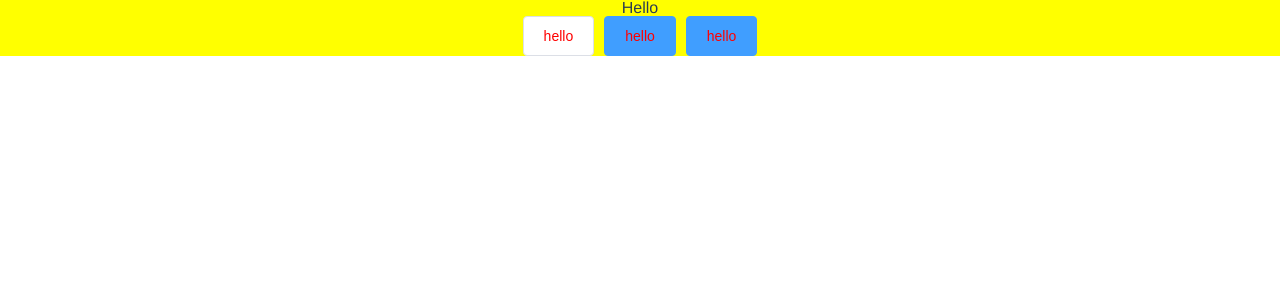
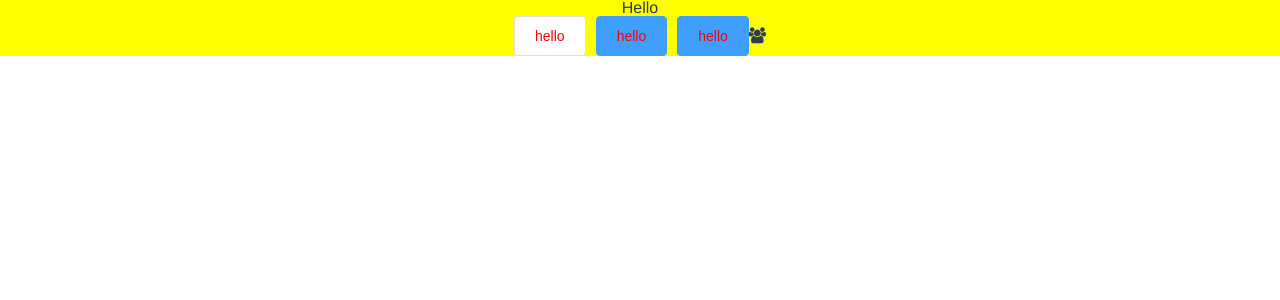
Before and after one commit to sikuai2333/vue-admin-v2, a Vue app: page / in a window 1280 px wide. Shown: the top 300 px of the page. Built offline with nearby package versions, Linux system fonts and the light colour scheme.

Commit message:
安装font-awesome

```diff
--- a/package.json
+++ b/package.json
@@ -10,6 +10,7 @@
   "dependencies": {
     "core-js": "^3.6.5",
     "element-ui": "^2.15.8",
+    "font-awesome": "^4.7.0",
     "node-sass": "^4.14.1",
     "sass-loader": "^7.3.1",
     "vue": "^2.6.11"
--- a/src/components/Home.vue
+++ b/src/components/Home.vue
@@ -4,6 +4,7 @@
     <el-button>hello</el-button>
     <el-button type="primary">hello</el-button>
     <el-button type="primary">hello</el-button>
+    <i class="fa fa-users"></i>
   </div>
 </template>
 
--- a/src/main.js
+++ b/src/main.js
@@ -1,7 +1,11 @@
 import Vue from 'vue'
 import App from './App.vue'
+// 导入ElementUI
 import ElementUI from 'element-ui'
 import 'element-ui/lib/theme-chalk/index.css'
+// 导入font-awesome
+import 'font-awesome/css/font-awesome.min.css'
+
 
 Vue.config.productionTip = false
 Vue.use(ElementUI)
```
